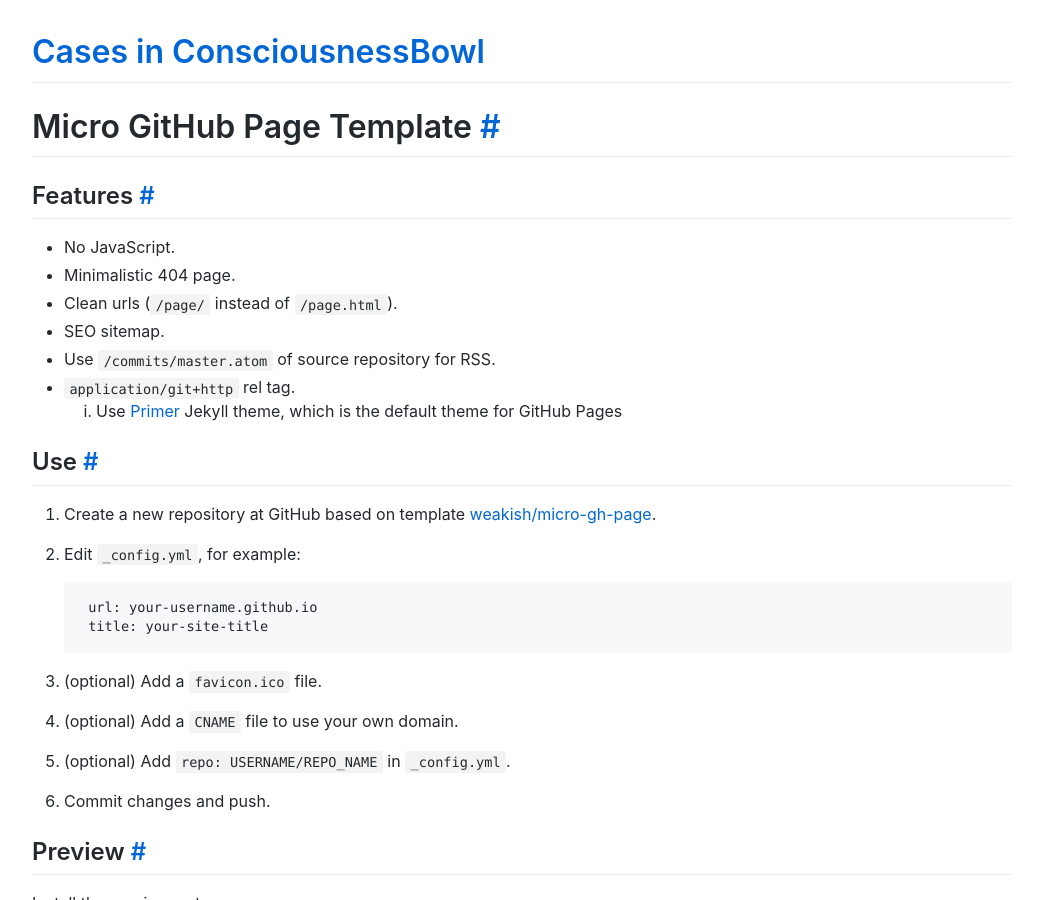
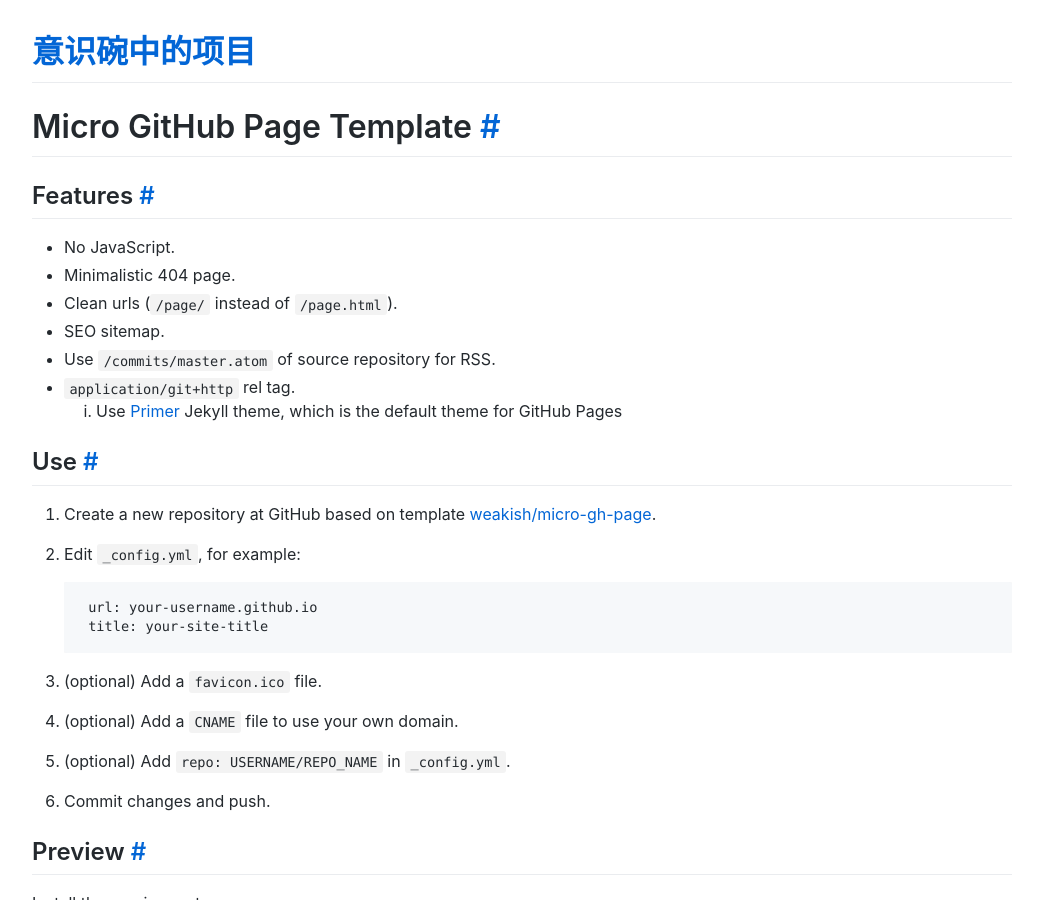
Before and after one commit to gccgle/cases, a Jekyll site: the page built from README.md, in a window 1280 px wide and 900 px high. Shown: the whole window, without its empty margins (118-1161 px from the left). Built offline with Jekyll 4.4.1, drawn with Linux system fonts in a browser that asks for light colours; our own code applies the rules of GitHub Pages for plain Markdown files.

Commit message:
Update _config.yml

```diff
--- a/_config.yml
+++ b/_config.yml
@@ -12,5 +12,5 @@ defaults:
             layout: default
 
 url: https://gccgle.github.io/cases/
-title: Cases in ConsciousnessBowl
+title: 意识碗中的项目
 repo: gccgle/cases
```
